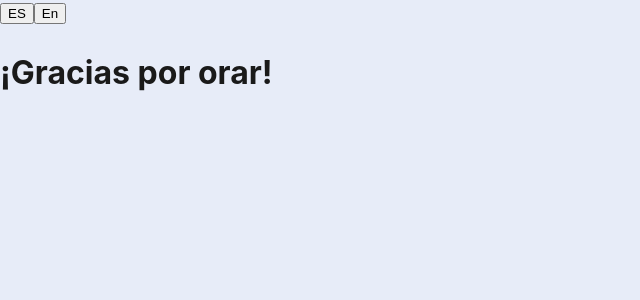
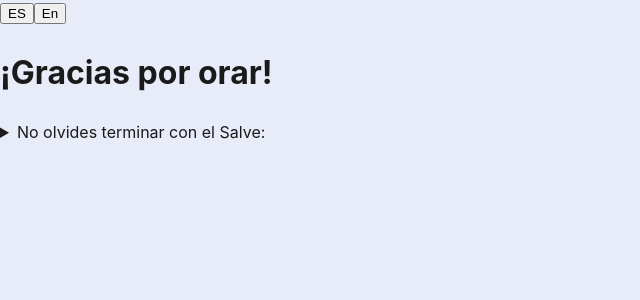
Before and after one commit to LuisDev912/Rosary-guide, a React (Vite) app: page /Rosary/end in a window 1280 px wide. Shown: the top 300 px of the page, without its empty margins (0-640 px from the left). Built offline with nearby package versions, Linux system fonts and the light colour scheme.

Commit message:
"feat(style): create a dialog in RosaryEnd.jsx page - Add a dialog using the <details> and <summary> tags. - Add new translations."

```diff
--- a/src/locales/en/en.json
+++ b/src/locales/en/en.json
@@ -26,6 +26,7 @@
     "end": {
         "title": "Thanks for praying!",
         "prayerQuestion": "Do you want to create your own prayer?",
-        "prayerInputPlaceholder": "Enter your prayer"
+        "prayerInputPlaceholder": "Enter your prayer",
+        "finalPrayerReminder": "Don't forget to finish with the Hail Holy Queen:"
     }
 }
--- a/src/locales/es/es.json
+++ b/src/locales/es/es.json
@@ -26,6 +26,7 @@
     "end": {
         "title": "¡Gracias por orar!",
         "prayerQuestion": "¿Quieres crear tu propia oración?",
-        "prayerInputPlaceholder": "Ingresa tu oración"
+        "prayerInputPlaceholder": "Ingresa tu oración",
+        "finalPrayerReminder": "No olvides terminar con el Salve:"
     }
 }
--- a/src/pages/RosaryEnd.jsx
+++ b/src/pages/RosaryEnd.jsx
@@ -12,6 +12,18 @@ import { useTranslation } from "react-i18next";
 
 function RosaryEnd() {
     const { t } = useTranslation();
-    return <h1>{t("end.title")}</h1>
+    return (
+        <main className="RosaryEnd-main">
+            <h1>{t("end.title")}</h1>
+
+            <div className="prayer-reminder">
+                <details>
+                    <p>{t("prayers.hailHolyQueen.text")}</p>
+                    <summary>{t("end.finalPrayerReminder")}
+                    </summary>
+                </details>
+            </div>
+        </main>
+    );
 }
 export default RosaryEnd;
```
